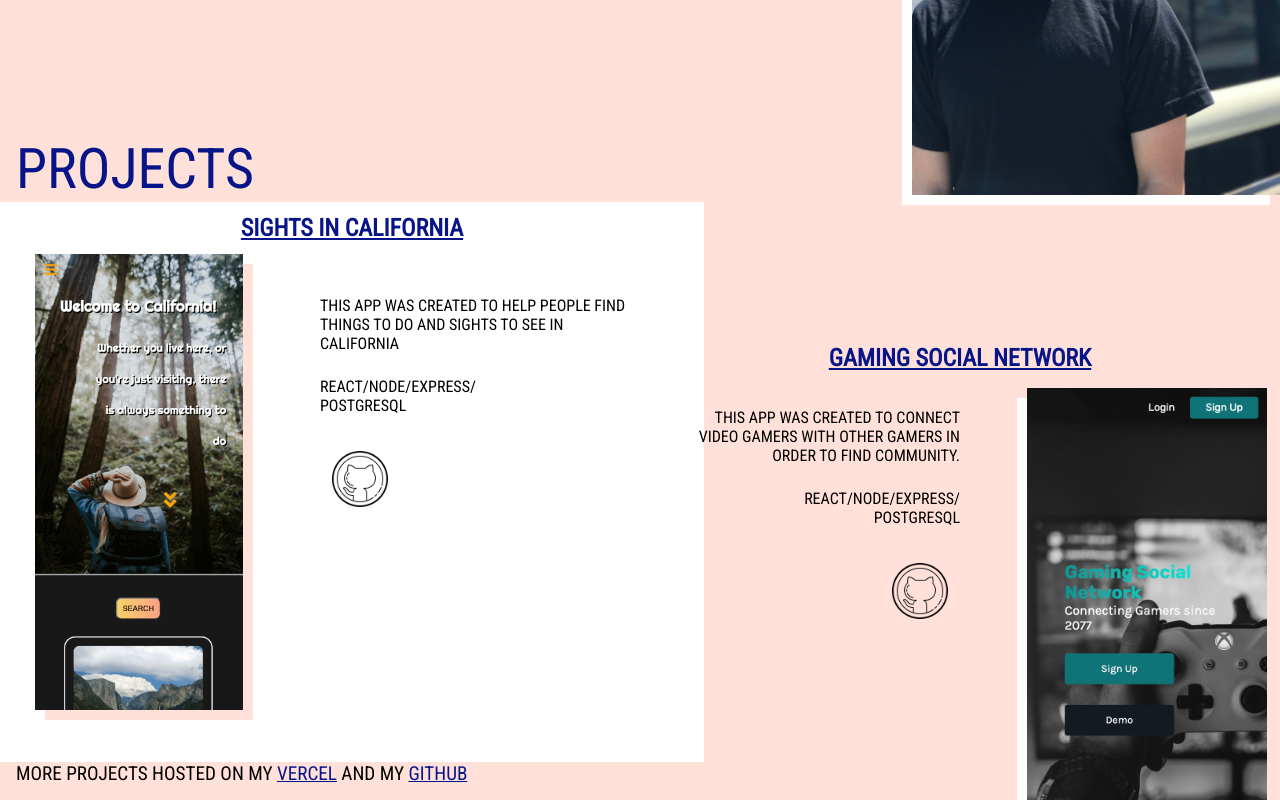
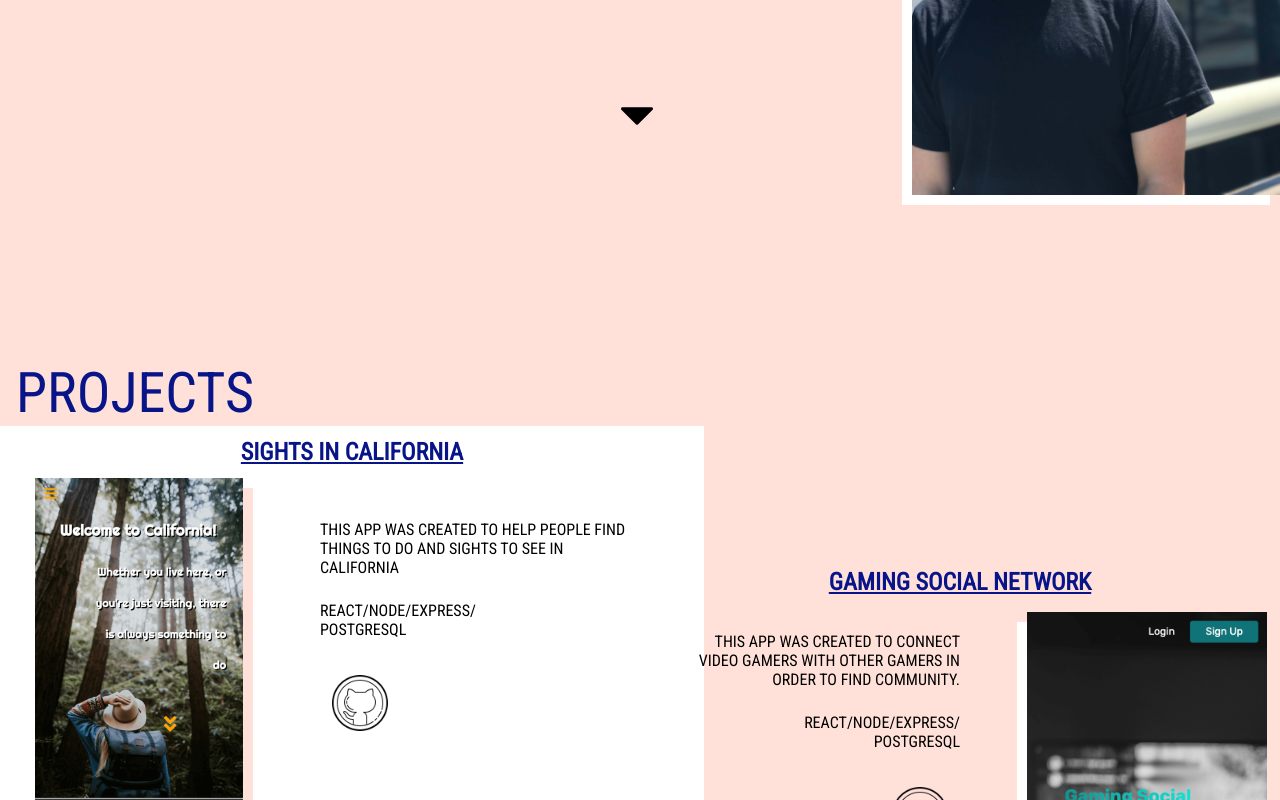
Before and after one commit to donotle98/dons-portfolio, a React (Create React App) app: page / in a window 1280 px wide. Shown: the part 600-1400 px from the top of the page. Built offline with nearby package versions, Linux system fonts and the light colour scheme.

Commit message:
fix: spacing

```diff
--- a/src/App.js
+++ b/src/App.js
@@ -33,7 +33,7 @@ function App() {
 
 const StyledWrapper = styled.div`
     header {
-        min-height: 80vh;
+        min-height: 100vh;
         position: relative;
     }
     .projects {
--- a/src/components/FirstSection.js
+++ b/src/components/FirstSection.js
@@ -49,6 +49,7 @@ export default FirstSection;
 const StyledWrapper = styled.div`
     padding-left: 0.5rem;
     margin-top: 2rem;
+    margin-bottom: 2rem;
     .name {
         color: #081588;
         display: flex;
--- a/src/components/FourthSection.js
+++ b/src/components/FourthSection.js
@@ -128,6 +128,7 @@ const FourthSection = () => {
 const StyledWrapper = styled.div`
     max-width: 900px;
     margin: auto;
+    margin-top: 4rem;
     h1 {
         width: 100%;
         text-align: center;
--- a/src/components/SecondSection.js
+++ b/src/components/SecondSection.js
@@ -98,6 +98,7 @@ export default SecondSection;
 
 const StyledWrapper = styled.div`
     font-family: Roboto Condensed;
+    margin-top: 4rem;
     img {
         width: 10rem;
     }
--- a/src/components/ThirdSection.js
+++ b/src/components/ThirdSection.js
@@ -49,6 +49,7 @@ export default ThirdSection;
 const StyledWrapper = styled.div`
     background-color: rgba(8, 21, 136, 0);
     width: 100%;
+    margin-top: 4rem;
     h1 {
         color: #fff;
         font-family: Roboto Condensed;
@@ -57,7 +58,6 @@ const StyledWrapper = styled.div`
         padding: 1rem;
     }
     .about-text {
-        height: 45rem;
         background-color: #fff;
         padding: 3rem;
         padding-top: 1rem;
@@ -100,6 +100,7 @@ const StyledWrapper = styled.div`
             position: absolute;
             right: 1rem;
             bottom: 0;
+            top: 5rem;
             width: 50%;
             padding: 2rem;
         }
```
Also changed, not shown: 1 other file (tests, documents, lock files or other folders).
